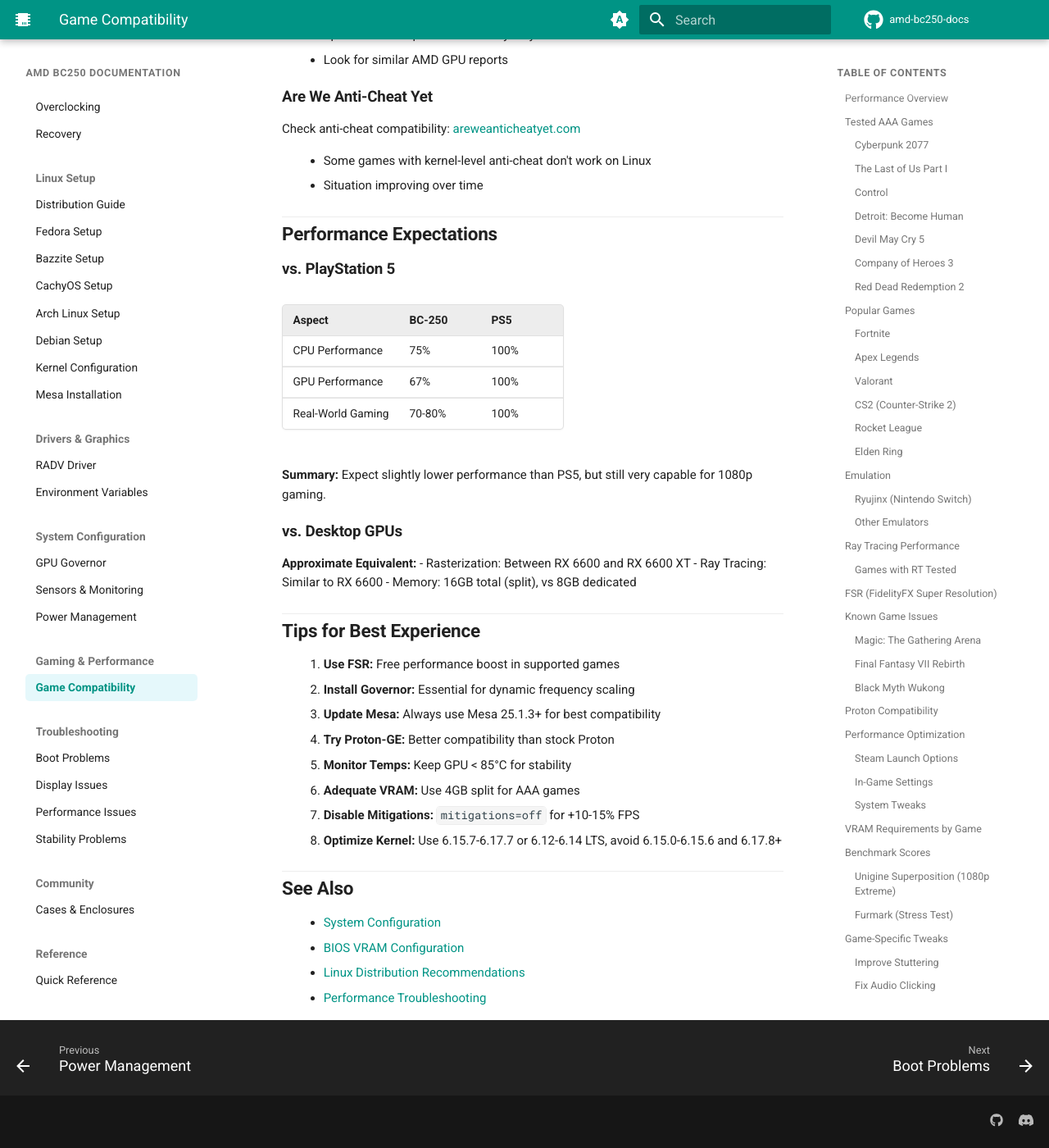
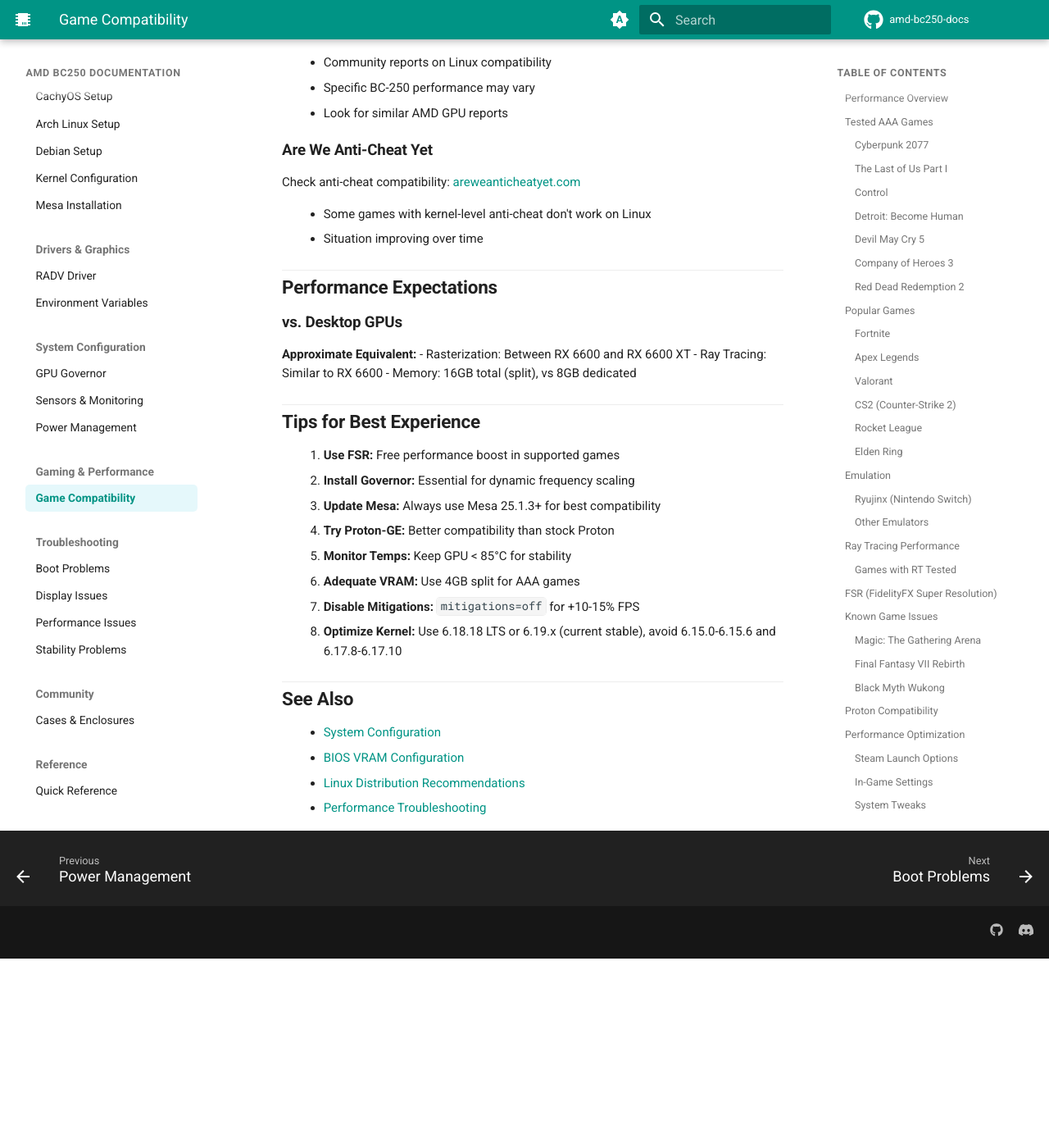
Before and after one commit to elektricM/amd-bc250-docs, an MkDocs documentation site: the page built from docs/gaming/compatibility.md, in a window 1280 px wide and 1400 px high, scrolled down 6893 px. Shown: the whole window at 82% size. Built offline with MkDocs 1.6.1 and Material for MkDocs 9.7.7, drawn with Linux system fonts in a browser that asks for light colours; comment, search, counter and statistics services are not loaded; the version menu is left out; after the commit the page ends 8062 px from its top, so only the background shows below that; some of the changed text lies outside the part shown.

Commit message:
fix(gaming): remove cpupower recommendation, update kernel advice

````diff
--- a/docs/gaming/compatibility.md
+++ b/docs/gaming/compatibility.md
@@ -278,10 +278,9 @@
 ### System Tweaks
 
 **CPU Governor:**
-```bash
-# Set to performance mode for gaming
-sudo cpupower frequency-set -g performance
-```
+
+!!!note "Not applicable on BC-250"
+    The BC-250 does not expose cpufreq scaling. CPU frequency is managed by hardware/firmware automatically.
 
 **Disable Compositing (X11):**
 - Reduces latency
@@ -364,16 +363,6 @@
 
 ## Performance Expectations
 
-### vs. PlayStation 5
-
-| Aspect | BC-250 | PS5 |
-|--------|--------|-----|
-| CPU Performance | 75% | 100% |
-| GPU Performance | 67% | 100% |
-| Real-World Gaming | 70-80% | 100% |
-
-**Summary:** Expect slightly lower performance than PS5, but still very capable for 1080p gaming.
-
 ### vs. Desktop GPUs
 
 **Approximate Equivalent:**
@@ -390,7 +379,7 @@
 5. **Monitor Temps:** Keep GPU < 85°C for stability
 6. **Adequate VRAM:** Use 4GB split for AAA games
 7. **Disable Mitigations:** `mitigations=off` for +10-15% FPS
-8. **Optimize Kernel:** Use 6.15.7-6.17.7 or 6.12-6.14 LTS, avoid 6.15.0-6.15.6 and 6.17.8+
+8. **Optimize Kernel:** Use 6.18.18 LTS or 6.19.x (current stable), avoid 6.15.0-6.15.6 and 6.17.8-6.17.10
 
 ## See Also
 
````
Also changed, not shown: other parts of docs/gaming/compatibility.md (+1 -1 lines).
